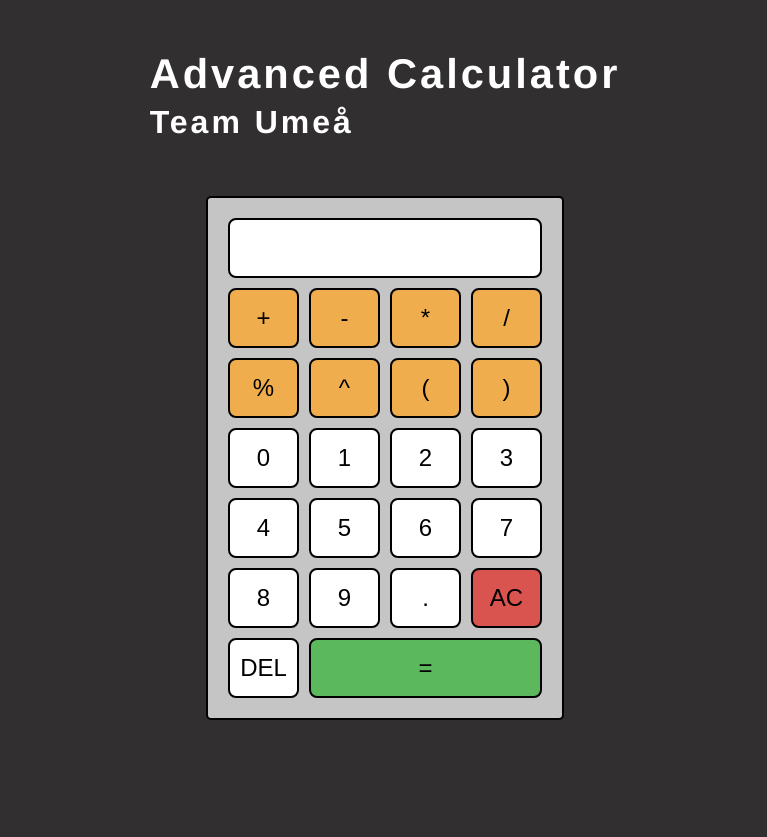
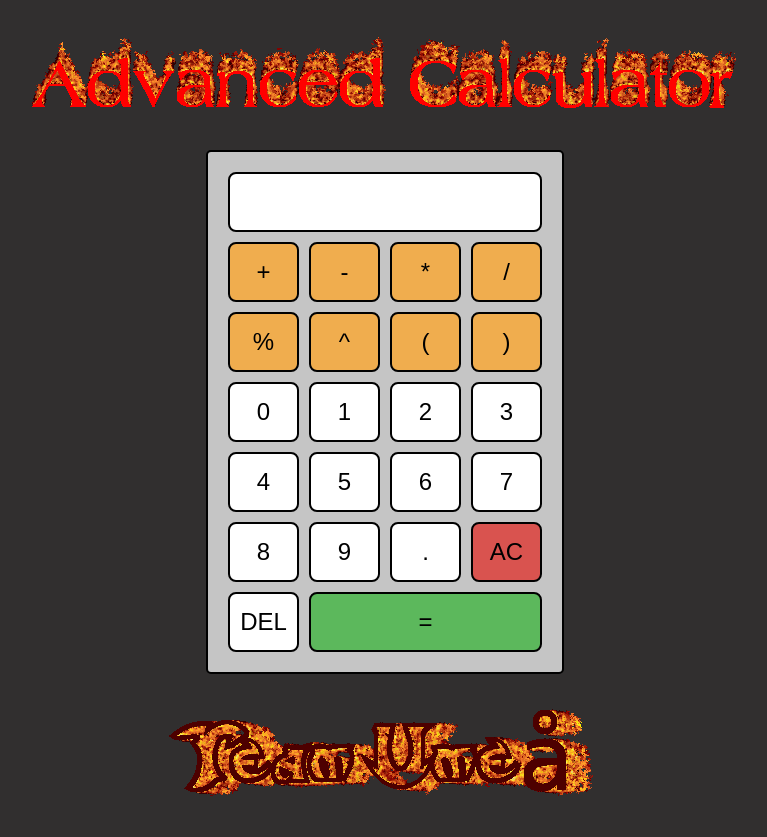
Before and after one commit to Team-Umea/v42calculator, a plain HTML site: page index.html in a window 1280 px wide. Shown: the whole page, without its empty margins (255-1022 px from the left). Before the commit the page ends 800 px from the top, so only its background shows below. Drawn offline with nearby package versions, Linux system fonts and the light colour scheme.

Commit message:
very important css changes

```diff
--- a/advStyles.css
+++ b/advStyles.css
@@ -26,22 +26,16 @@ body {
   width: fit-content;
 }
 
-.introduction {
-  padding:50px;
-  font-family:'Franklin Gothic Medium', 'Arial Narrow', Arial, sans-serif;
-  letter-spacing: 3px;
-  line-height: 3em;
-  color:white;
-  text-align:left;
+header, footer {
+  padding: 25px;
 }
 
-.introduction h1 {
-  font-size: 2.6em;
+header img, footer img {
+  object-fit:cover;
+  width:100%;
 }
 
-.introduction h2 {
-  font-size: 2em;
-}
+
 
 .display {
   width: 100%;
--- a/index.html
+++ b/index.html
@@ -10,10 +10,9 @@
     <link rel="stylesheet" href="https://cdnjs.cloudflare.com/ajax/libs/animate.css/4.1.1/animate.min.css" />
 </head>
 <body>
-    <section class="introduction">
-        <h1>Advanced Calculator</h1>
-        <h2>Team Umeå</h2>
-    </section>
+    <header class="introduction">
+        <img src="img/calcgang.gif" alt="Advanced Calculator" title="Advanced Calculator"/>
+    </header>
     <div class="calculator animate__animated">
         <input type="text" class="display"/>
             <button class="btn btn-add btn-operator" >+</button>
@@ -43,6 +42,9 @@
 
             <button class="btn btn-equals">=</button>
     </div>
+    <footer class="exit">
+        <img src="img/teamumeå.gif" alt="Team Umeå" title="Team Umeå"/>
+    </footer>
     <!-- <script src="simpleCalc.js"></script> -->
     <script src="advancedCalc.js"></script>
 </body>
```
Also changed, not shown: img/calcgang.gif (added), img/teamumeå.gif (added).
